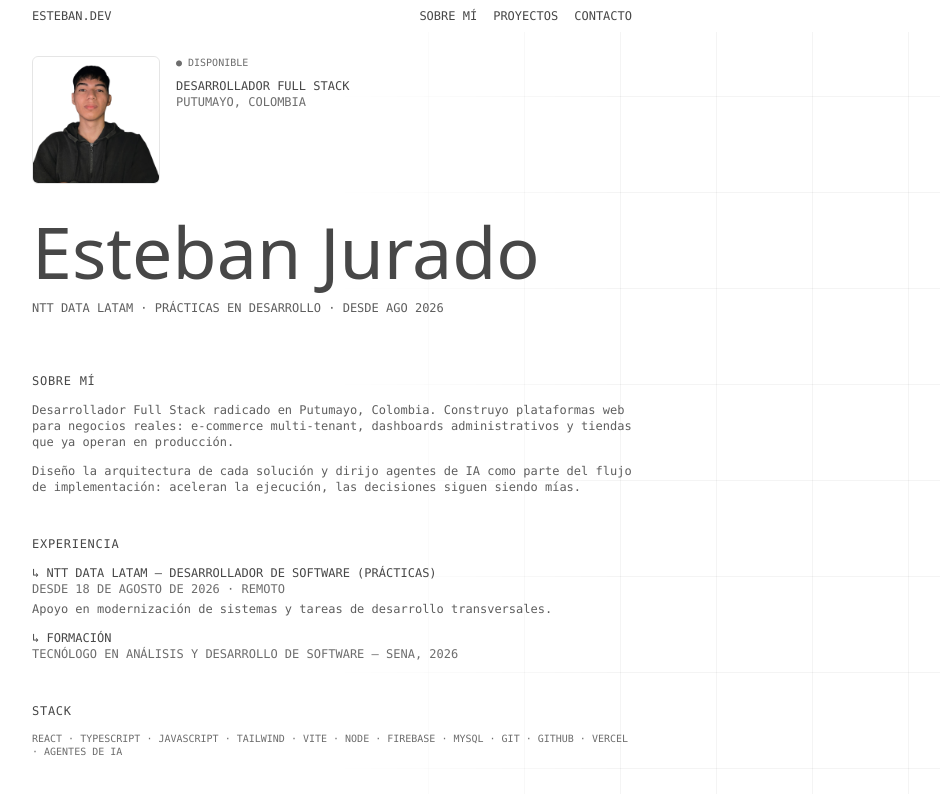
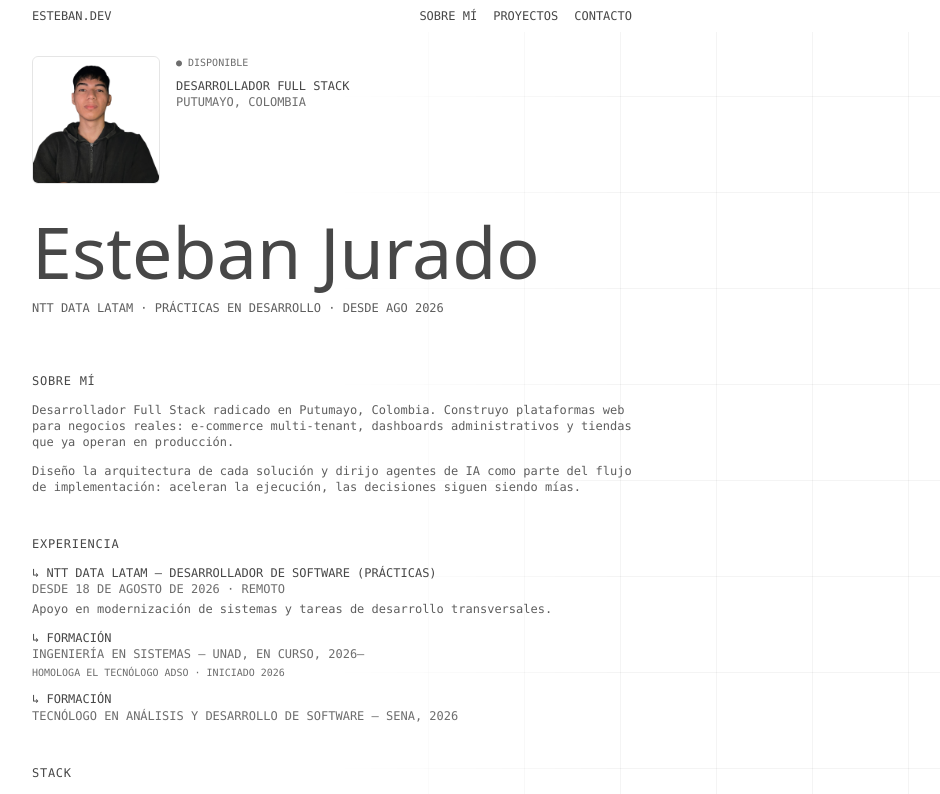
Before and after one commit to Est3banj/portafolio-esteban, a React (Vite) app in the folder portafolio/: page / in a window 1280 px wide. Shown: the top 794 px of the page, without its empty margins (308-1248 px from the left). Built offline with nearby package versions, Linux system fonts and the light colour scheme.

Commit message:
feat: add systems engineering studies to about

```diff
--- a/portafolio/src/components/features/About.jsx
+++ b/portafolio/src/components/features/About.jsx
@@ -33,6 +33,15 @@ const About = () => {
           <li>
             <p>↳ FORMACIÓN</p>
             <p className="text-ink-3">
+              INGENIERÍA EN SISTEMAS — UNAD, EN CURSO, 2026—
+            </p>
+            <p className="mt-1 micro text-ink-3">
+              HOMOLOGA EL TECNÓLOGO ADSO · INICIADO 2026
+            </p>
+          </li>
+          <li>
+            <p>↳ FORMACIÓN</p>
+            <p className="text-ink-3">
               TECNÓLOGO EN ANÁLISIS Y DESARROLLO DE SOFTWARE — SENA, 2026
             </p>
           </li>
```
